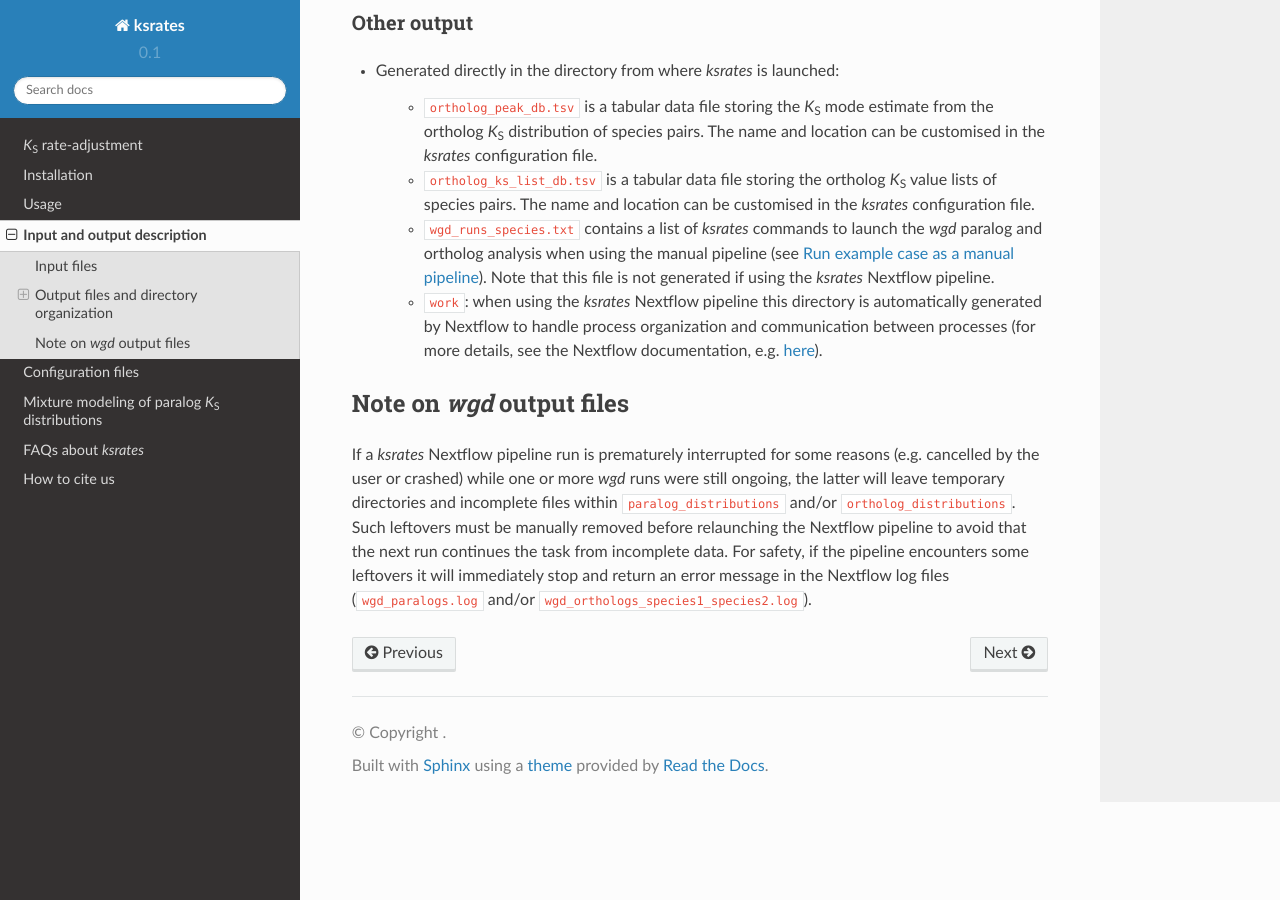
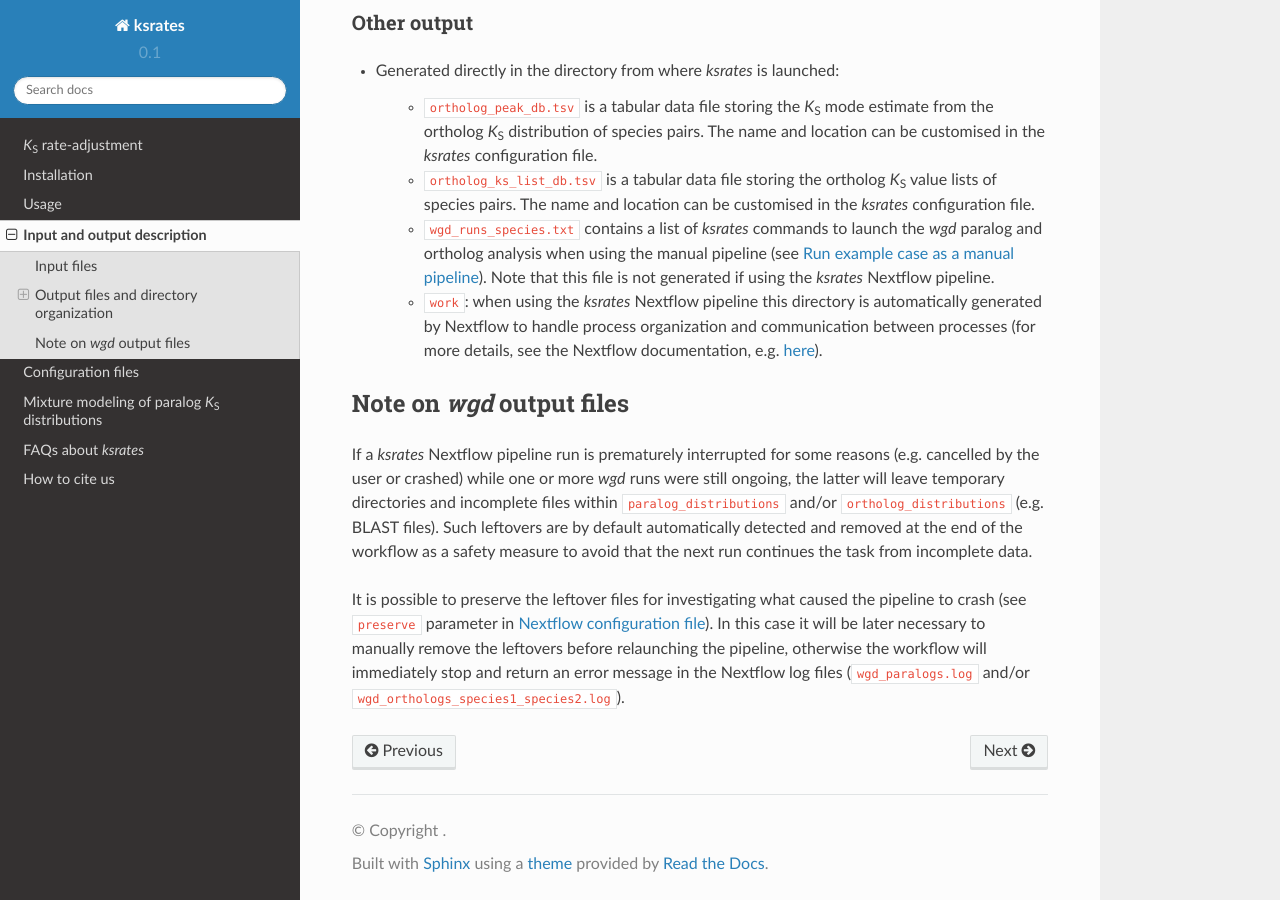
Before and after one commit to VIB-PSB/ksrates, a Sphinx documentation site: the page built from doc/source/input_output.rst, in a window 1280 px wide and 900 px high, scrolled down 4469 px. Built offline with Sphinx 7.4.7 and the Read the Docs theme 2.0.0, drawn with Linux system fonts in a browser that asks for light colours.

Commit message:
Docs: automatic leftover deletion, "preserve" mode

```diff
--- a/doc/source/input_output.rst
+++ b/doc/source/input_output.rst
@@ -140,4 +140,6 @@
 Note on *wgd* output files
 ==========================
 
-If a *ksrates* Nextflow pipeline run is prematurely interrupted for some reasons (e.g. cancelled by the user or crashed) while one or more *wgd* runs were still ongoing, the latter will leave temporary directories and incomplete files within ``paralog_distributions`` and/or ``ortholog_distributions``. Such leftovers must be manually removed before relaunching the Nextflow pipeline to avoid that the next run continues the task from incomplete data. For safety, if the pipeline encounters some leftovers it will immediately stop and return an error message in the Nextflow log files (``wgd_paralogs.log`` and/or ``wgd_orthologs_species1_species2.log``).
+If a *ksrates* Nextflow pipeline run is prematurely interrupted for some reasons (e.g. cancelled by the user or crashed) while one or more *wgd* runs were still ongoing, the latter will leave temporary directories and incomplete files within ``paralog_distributions`` and/or ``ortholog_distributions`` (e.g. BLAST files). Such leftovers are by default automatically detected and removed at the end of the workflow as a safety measure to avoid that the next run continues the task from incomplete data.
+
+It is possible to preserve the leftover files for investigating what caused the pipeline to crash (see ``preserve`` parameter in :ref:`nextflow_config_section`). In this case it will be later necessary to manually remove the leftovers before relaunching the pipeline, otherwise the workflow will immediately stop and return an error message in the Nextflow log files (``wgd_paralogs.log`` and/or ``wgd_orthologs_species1_species2.log``).
```
